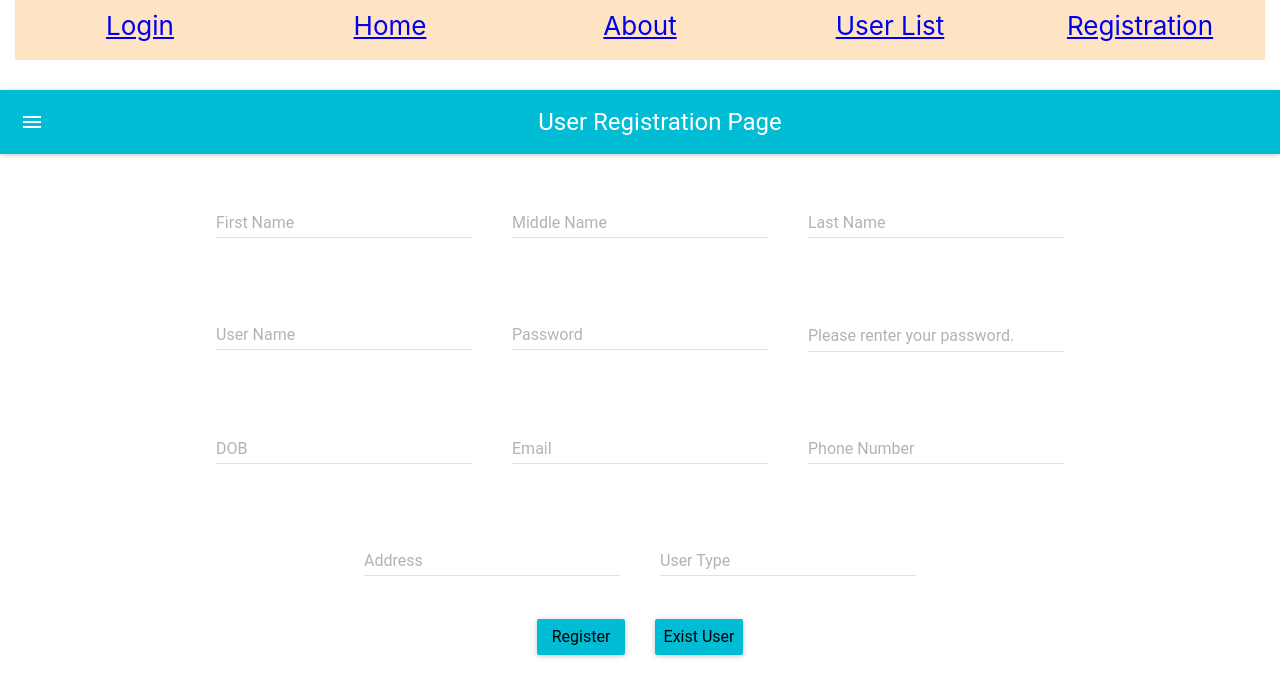
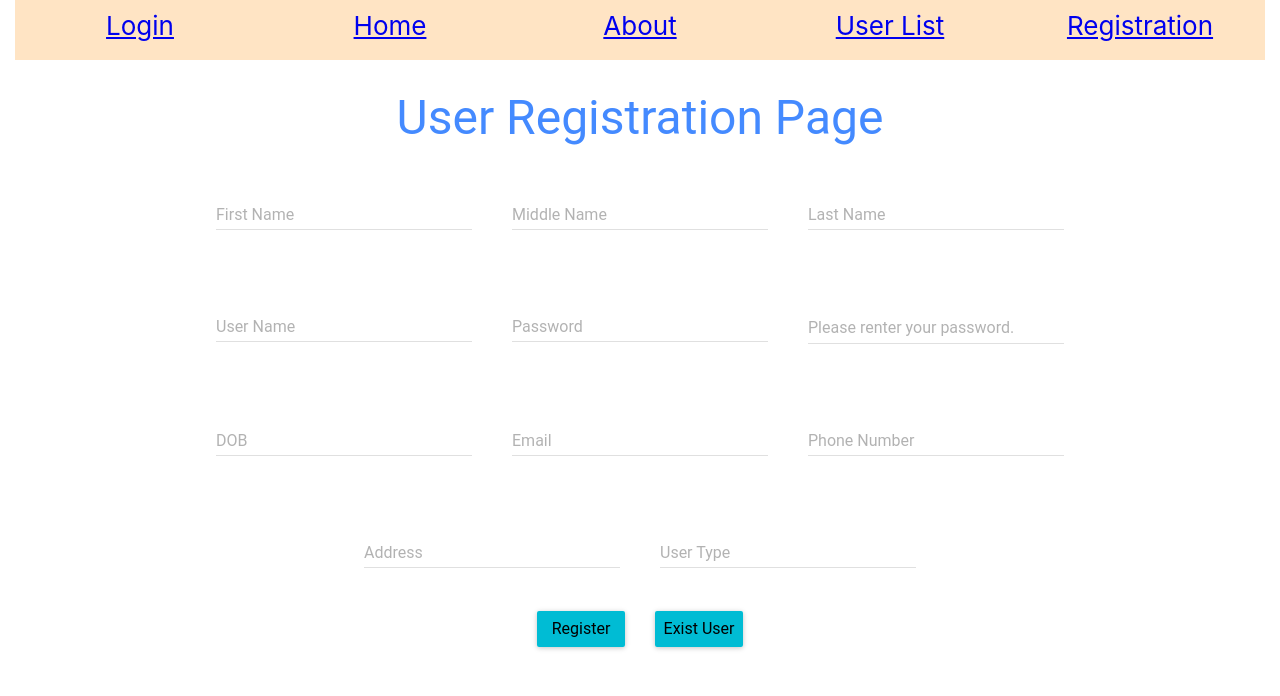
Before and after one commit to rajiv8589/IntApp, a React (Create React App) app in the folder intui/: page /resgistration in a window 1280 px wide. Shown: the top 696 px of the page. Built offline with nearby package versions, Linux system fonts and the light colour scheme.

Commit message:
Css and Typo impl

```diff
--- a/intui/src/auth/Login.js
+++ b/intui/src/auth/Login.js
@@ -1,8 +1,9 @@
 import React, { Component } from 'react';
 import MuiThemeProvider from "material-ui/styles/MuiThemeProvider";
 import TextField from "material-ui/TextField";
-import AppBar from "material-ui/AppBar";
 import RaisedButton from 'material-ui/RaisedButton';
+import Typography from '@material-ui/core/Typography'
+import { blueA200 } from 'material-ui/styles/colors';
 
 class Login extends Component {
     constructor(){
@@ -20,7 +21,7 @@ class Login extends Component {
         return(
             <MuiThemeProvider>
                 <React.Fragment>
-                    <AppBar title="Enter Your credential here."/>
+                    <Typography variant="h3" style={styles.typ}>Enter Your credential here.</Typography>
                     <TextField type="text" name="username" hintText="Please enter your user ID." floatingLabelText="User ID"/> <br /><br />
                     <TextField type="password" name="password" hintText="Please enter your password." floatingLabelText="Password"/> <br /><br />
                     <RaisedButton primary={true} onClick={()=>this.login()}>Submit</RaisedButton>
@@ -31,4 +32,10 @@ class Login extends Component {
 
 }
 
+const styles = {
+    typ : {
+        color: blueA200
+    }
+}
+
 export default Login
--- a/intui/src/auth/Registration.js
+++ b/intui/src/auth/Registration.js
@@ -4,7 +4,9 @@ import Login from './Login';
 import MuiThemeProvider from "material-ui/styles/MuiThemeProvider";
 import TextField from "material-ui/TextField";
 import AppBar from "material-ui/AppBar";
+import Typography from '@material-ui/core/Typography'
 import RaisedButton from 'material-ui/RaisedButton';
+import { blueA200 } from "material-ui/styles/colors";
 
 class Registration extends Component {
   constructor(){
@@ -39,14 +41,14 @@ class Registration extends Component {
   }
 
   redirectToLogin(){
-  return (<Login/>)
+  return <Login/>;
   }
 
    render() {
     return(
         <MuiThemeProvider>
           <React.Fragment>
-            <AppBar title="User Registration Page" />
+            <Typography variant="h3" style={styles.typ}> User Registration Page</Typography>
               <TextField type="text" name="firstName" floatingLabelText="First Name"
                hintText="Please enter your first name." style={styles.txt}
                 onChange={event => {this.setState({firstName: event.target.value})}}/>
@@ -81,7 +83,7 @@ class Registration extends Component {
               hintText="Please enter your userType." style={styles.txt}
               onChange={event => {this.setState({userType: event.target.value})}}/> <br />
               <RaisedButton style={styles.button} primary={true} onClick={()=>this.register()}>Register</RaisedButton>
-              <RaisedButton style={styles.button} primary={true} onlcik={()=>this.redirectToLogin()} >Exist User</RaisedButton>
+              <RaisedButton style={styles.button} primary={true} onClick={()=>this.redirectToLogin()} >Exist User</RaisedButton>
           </React.Fragment>
         </MuiThemeProvider>
     );
@@ -94,6 +96,9 @@ const styles = {
   },
   txt : {
     margin : 20
+  },
+  typ : {
+    color: blueA200
   }
 }
 export default Registration;
--- a/intui/src/components/About.js
+++ b/intui/src/components/About.js
@@ -1,6 +1,7 @@
 import React, { Component } from 'react';
 import MuiThemeProvider from "material-ui/styles/MuiThemeProvider";
-import AppBar from "material-ui/AppBar";
+import Typography from '@material-ui/core/Typography'
+import { blueA200 } from 'material-ui/styles/colors';
 
 class  About extends Component {
 
@@ -9,7 +10,7 @@ class  About extends Component {
         return(
         <MuiThemeProvider >
             <React.Fragment>
-                <AppBar title="About Contract Biding Services"/>
+                <Typography variant="h3" style={styles.typ}> About Contract Biding Services</Typography>
                 <h1>Here is details about contract services.</h1>
             </React.Fragment>
         </MuiThemeProvider>
@@ -19,4 +20,10 @@ class  About extends Component {
 
 }
 
+const styles = {
+    typ:{
+        color: blueA200
+    }
+}
+
 export default About;
--- a/intui/src/components/Home.js
+++ b/intui/src/components/Home.js
@@ -1,13 +1,14 @@
 import React, { Component } from "react";
 import MuiThemeProvider from "material-ui/styles/MuiThemeProvider";
-import AppBar from "material-ui/AppBar";
+import Typography from '@material-ui/core/Typography'
+import { blueA200 } from "material-ui/styles/colors";
 
 class Home extends Component {
   render() {
     return(
       <MuiThemeProvider >
           <React.Fragment>
-              <AppBar title="Dashboard of Conract Services."/>
+              <Typography variant="h3" style={styles.typ}>Dashboard of Conract Services</Typography>
               <h1>Here goes all contract services available.</h1>
           </React.Fragment>
       </MuiThemeProvider>
@@ -15,4 +16,10 @@ class Home extends Component {
   }
 }
 
+const styles = {
+  typ : {
+    color: blueA200
+  }
+}
+
 export default Home;
--- a/intui/src/components/UserList.js
+++ b/intui/src/components/UserList.js
@@ -6,9 +6,11 @@ import TableContainer from '@material-ui/core/TableContainer';
 import TableHead from '@material-ui/core/TableHead';
 import TableRow from '@material-ui/core/TableRow';
 import Paper from '@material-ui/core/Paper';
+import Typography from '@material-ui/core/Typography'
 
 import AuthBackendService from '../backend/AuthBackendService';
 import { lightBlue100 } from 'material-ui/styles/colors';
+import { blueA200 } from 'material-ui/styles/colors';
 
 
 class  UserList extends Component {
@@ -47,7 +49,9 @@ class  UserList extends Component {
         const rows = this.state.userData;
         console.log("render" + rows);
         return (
-            <TableContainer component={Paper}>
+          <React.Fragment>
+          <Typography variant="h3" style={styles.typ}>All Registered User List</Typography>
+            <TableContainer component={Paper} style={styles.cont}>
               <Table  aria-label="simple table">
                 <TableHead style={styles.header}>
                   <TableRow>
@@ -79,6 +83,7 @@ class  UserList extends Component {
                 </TableBody>
               </Table>
             </TableContainer>
+            </React.Fragment>
           );
     }
 
@@ -88,6 +93,13 @@ const styles = {
     header: {
         color: lightBlue100,
         margin: 15
+    },
+    typ : {
+      color: blueA200
+    },
+    cont : {
+      width: 1300,
+      padding: 40
     }
 }
 
```
